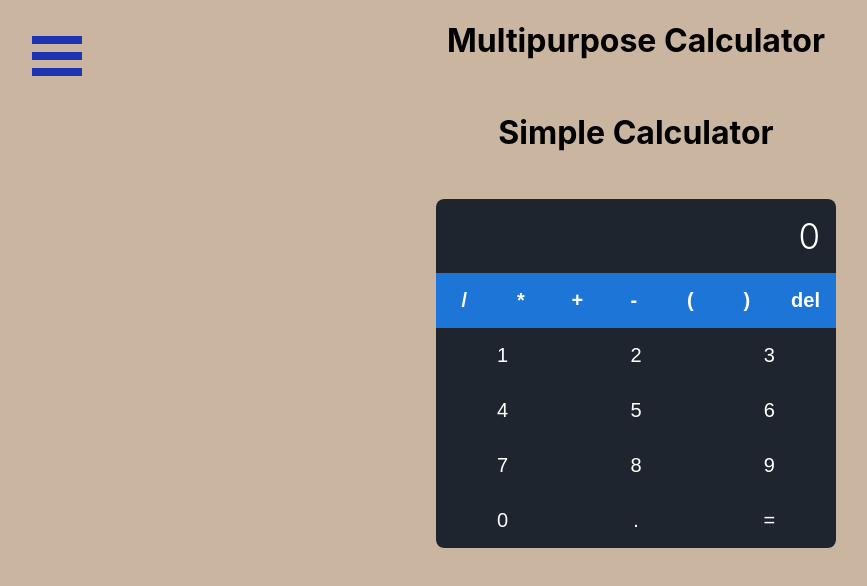
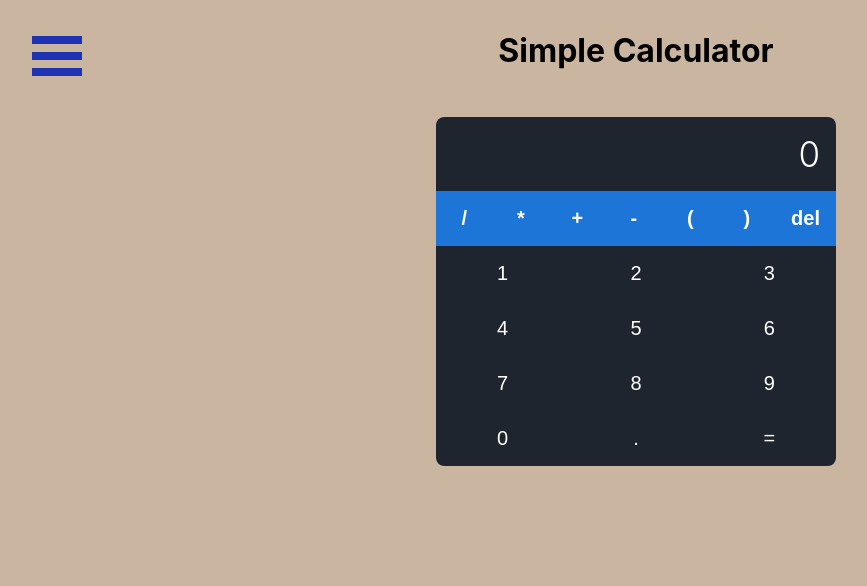
Before and after one commit to F1TR4t/SWE632_Calculator, a React (Create React App) app: page / in a window 1280 px wide. Shown: the top 586 px of the page, without its empty margins (4-871 px from the left). Built offline with nearby package versions, Linux system fonts and the light colour scheme.

Commit message:
Update App.js
removed title that shows up on each page. not relevant to each tab

```diff
--- a/src/App.js
+++ b/src/App.js
@@ -25,7 +25,6 @@ function App() {
     <>
       <div className = "App" id="outer-container">
         <Sidebar pageWrapId={'page-wrap'} outerContainerId = {'outer-container'} />
-        <div><h1>Multipurpose Calculator</h1></div>
       </div>
     <div>
     <div id='page-wrap'>
```
